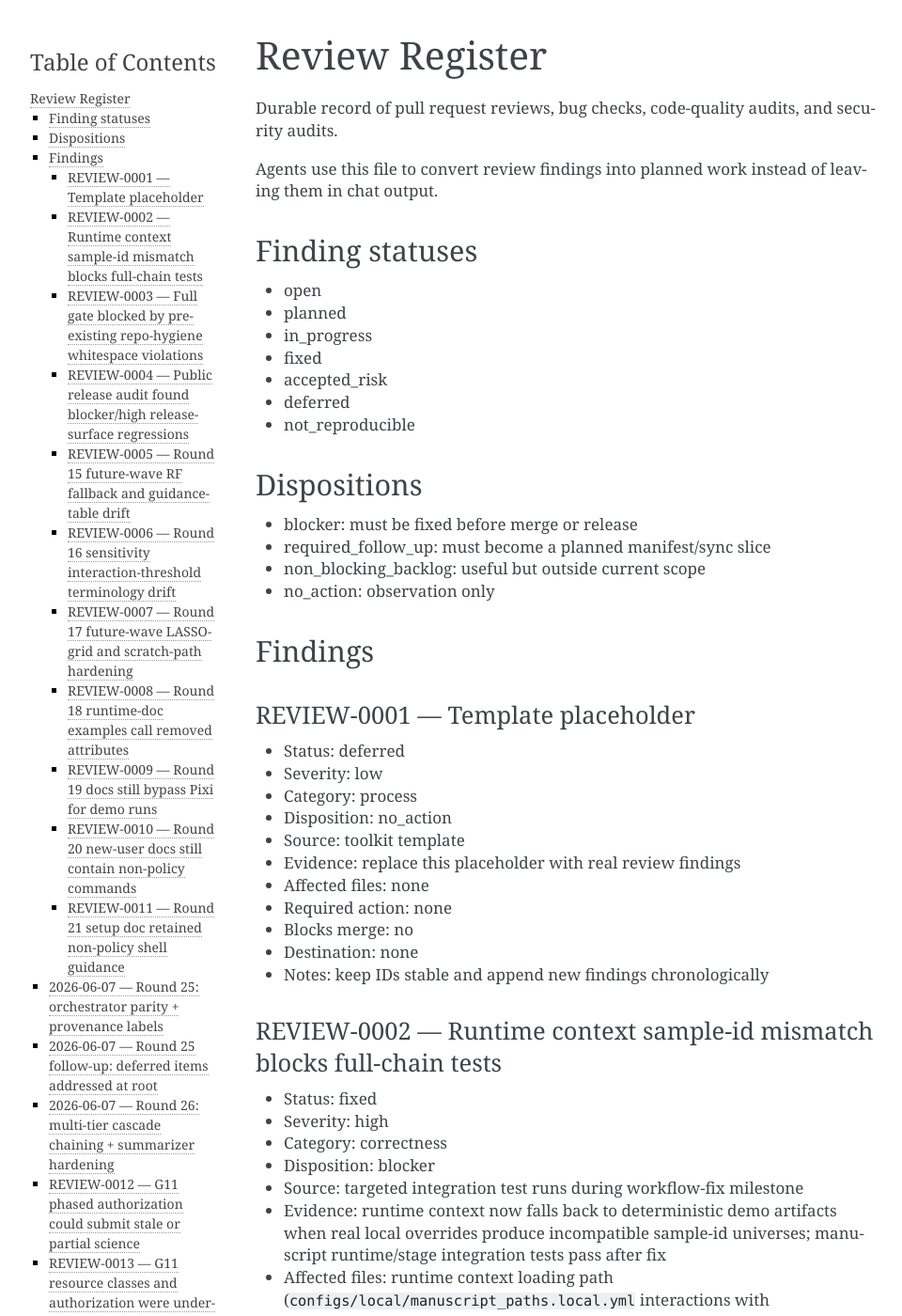
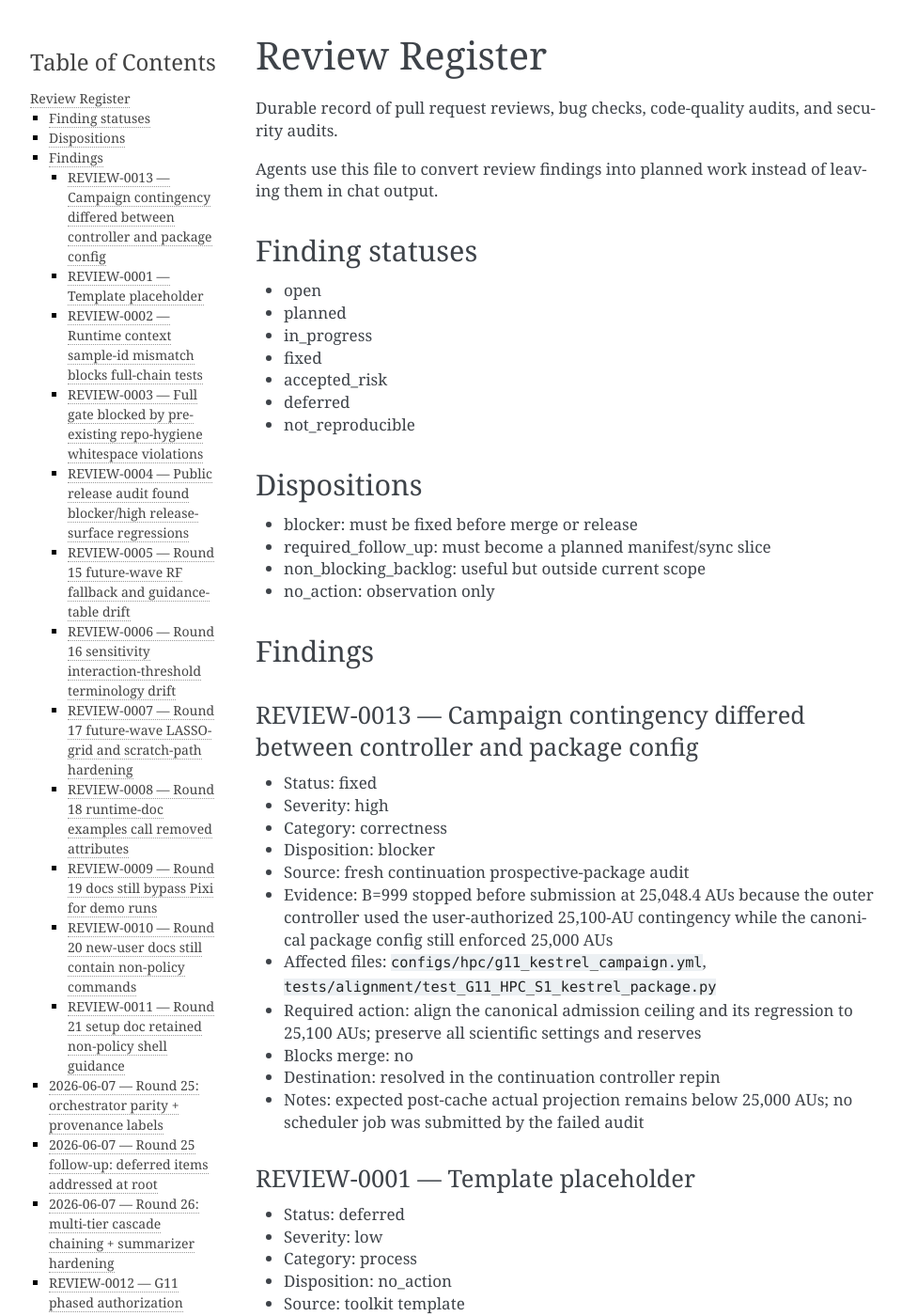
Before and after one commit to NatLabRockies/rfm-pipeline, a Sphinx documentation site: the page built from docs/review_register.md, in a window 1280 px wide and 1400 px high. Shown: the whole window at 94% size, without its empty margins (148-1108 px from the left). Built offline with Sphinx 7.4.7, drawn with Linux system fonts in a browser that asks for light colours.

Commit message:
fix(hpc): allow authorized AU contingency

```diff
--- a/docs/review_register.md
+++ b/docs/review_register.md
@@ -22,6 +22,20 @@ Agents use this file to convert review findings into planned work instead of lea
 - no_action: observation only
 
 ## Findings
+
+### REVIEW-0013 — Campaign contingency differed between controller and package config
+
+- Status: fixed
+- Severity: high
+- Category: correctness
+- Disposition: blocker
+- Source: fresh continuation prospective-package audit
+- Evidence: B=999 stopped before submission at 25,048.4 AUs because the outer controller used the user-authorized 25,100-AU contingency while the canonical package config still enforced 25,000 AUs
+- Affected files: `configs/hpc/g11_kestrel_campaign.yml`, `tests/alignment/test_G11_HPC_S1_kestrel_package.py`
+- Required action: align the canonical admission ceiling and its regression to 25,100 AUs; preserve all scientific settings and reserves
+- Blocks merge: no
+- Destination: resolved in the continuation controller repin
+- Notes: expected post-cache actual projection remains below 25,000 AUs; no scheduler job was submitted by the failed audit
 
 ### REVIEW-0001 — Template placeholder
 
```
Also changed, not shown: docs/AGENT_SYNC.md (+14 -0 lines), 2 other files.
